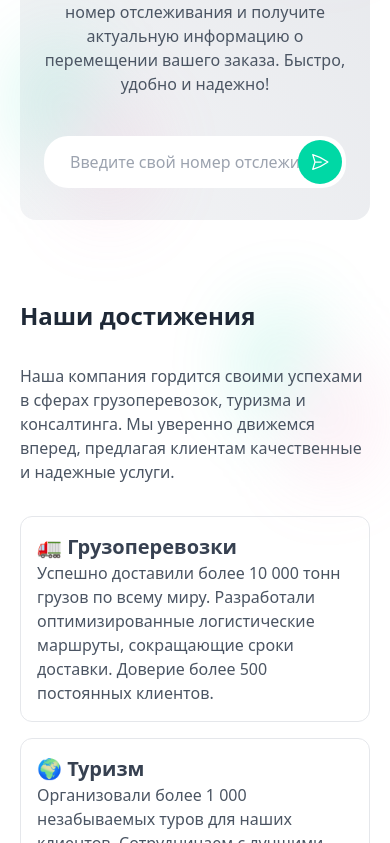
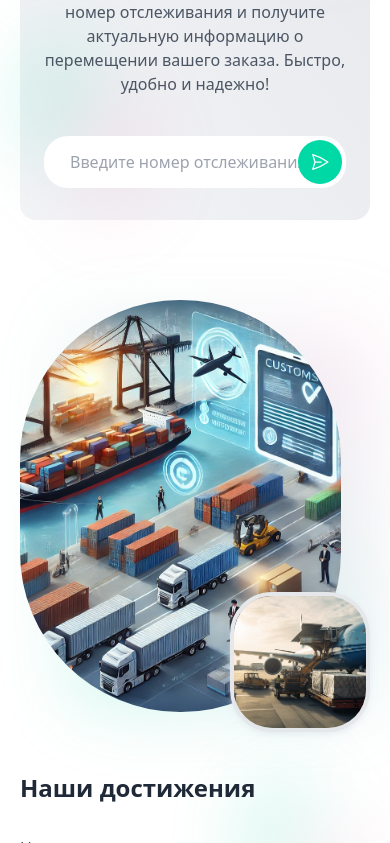
Before and after one commit to karimzhonov/telegram.onson-mail.uz, a Nuxt app in the folder front/: page / in a window 390 px wide. Shown: the part 2321-3164 px from the top of the page. Built offline with nearby package versions, Linux system fonts and the light colour scheme.

Commit message:
add front

```diff
--- a/front/components/sections/AboutPodux.vue
+++ b/front/components/sections/AboutPodux.vue
@@ -24,18 +24,18 @@
                                 class="text-center rounded-xl bg-box-bg shadow-lg shadow-box-shadow border border-box-border p-3">
                                 <h3 class="text-gray-800 dark:text-white font-bold text-xl sm:text-2xl lg:text-3xl">10 000+
                                 </h3>
-                                <p class="text-sm sm:text-base text-gray-600 dark:text-gray-300">тонн успешно доставленного груза</p>
+                                <p class="text-sm sm:text-base text-gray-600 dark:text-gray-300" lang="ru" style="word-wrap: break-word;hyphens: auto;">тонн успешно доставленного груза</p>
                             </div>
                             <div
                                 class="text-center rounded-xl bg-box-bg shadow-lg shadow-box-shadow border border-box-border p-3">
                                 <h3 class="text-gray-800 dark:text-white font-bold text-xl sm:text-2xl lg:text-3xl">1 000+</h3>
-                                <p class="text-sm sm:text-base text-gray-600 dark:text-gray-300">организованных туров</p>
+                                <p class="text-sm sm:text-base text-gray-600 dark:text-gray-300" lang="ru" style="word-wrap: break-word;hyphens: auto;">организованных туров</p>
                             </div>
                             <div
                                 class="text-center rounded-xl bg-box-bg shadow-lg shadow-box-shadow border border-box-border p-3">
                                 <h3 class="text-gray-800 dark:text-white font-bold text-xl sm:text-2xl lg:text-3xl">100+
                                 </h3>
-                                <p class="text-sm sm:text-base text-gray-600 dark:text-gray-300">успешных бизнес-стратегий внедрено</p>
+                                <p class="text-sm sm:text-base text-gray-600 dark:text-gray-300" lang="ru" style="word-wrap: break-word;hyphens: auto;">успешных бизнес-стратегий внедрено</p>
                             </div>
                         </div>
 
--- a/front/components/sections/CallToAction.vue
+++ b/front/components/sections/CallToAction.vue
@@ -26,7 +26,7 @@
                     </p>
                     <div class="mx-auto max-w-md sm:max-w-xl pt-10">
                         <form action="" class="flex items-center relative gap-x-2">
-                            <input type="text" placeholder="Введите свой номер отслеживания"
+                            <input type="text" placeholder="Введите номер отслеживания"
                                 class="outline-none border-2 border-transparent focus:border-primary bg-body text-gray-600 dark:text-gray-200 rounded-3xl px-6 py-3 w-full">
                             <div
                                 class="sm:inline-flex sm:min-w-max absolute sm:relative top-0.5 right-0.5 sm:top-0 sm:right-0">
--- a/front/components/sections/WhyUs.vue
+++ b/front/components/sections/WhyUs.vue
@@ -1,8 +1,8 @@
 <template>
     <section class="py-20 md:pt-24" id="records">
         <AtomsContainer>
-            <div class="grid md:grid-cols-2 gap-10 xl:gap-14 relative">
-                <div class="md:py-2 lg:py-4 relative">
+            <div class="grid md:grid-cols-2 gap-10 xl:gap-14 relative md:grid-flow-col-dense">
+                <div class="md:py-2 lg:py-4 relative order-2 md:order-1">
                     <div class="absolute left-0 top-0 h-full w-full flex justify-end">
                         <span class="flex opacity-20">
                             <span class="w-16 h-32 rounded-l-full flex bg-primary blur-2xl"></span>
@@ -42,12 +42,11 @@
                         </div>
                     </div>
                 </div>
-                <div class="flex md:h-full relative">
+                <div class="flex md:h-full relative order-1 md:order-2">
                     <div
                             class="absolute z-0 top-1/2  -translate-y-1/2 w-5/6 right-0 h-[calc(80%+20px)] bg-gradient-to-tr opacity-25 from-primary to-pink-300 dark:from-[#570cac] dark:to-primary blur-2xl">
                         </div>
-                    <div
-                        class="w-full h-[27rem] sm:h-[30rem] md:h-full flex justify-start md:justify-end relative pb-5">
+                    <div class="w-full h-[27rem] sm:h-[30rem] md:h-full flex justify-start md:justify-end relative pb-5">
                         <img src="/images/cargo2.png" alt="Podcast image" width="300" class="w-2/5 aspect-square absolute bottom-0 right-0 md:left-0 object-cover  rounded-t-[30%] rounded-b-[30%] border-4 border-box-border shadow-md shadow-box-shadow">
                         <img src="/images/custom.webp" alt="Illustratuin about" width="500"
                             class="w-11/12 lg:w-5/6 h-full object-cover rounded-t-[10rem] rounded-b-[10rem] md:rounded-t-[11rem] md:rounded-b-[11rem] lg:rounded-t-[14rem] lg:rounded-b-[14rem]">
```
